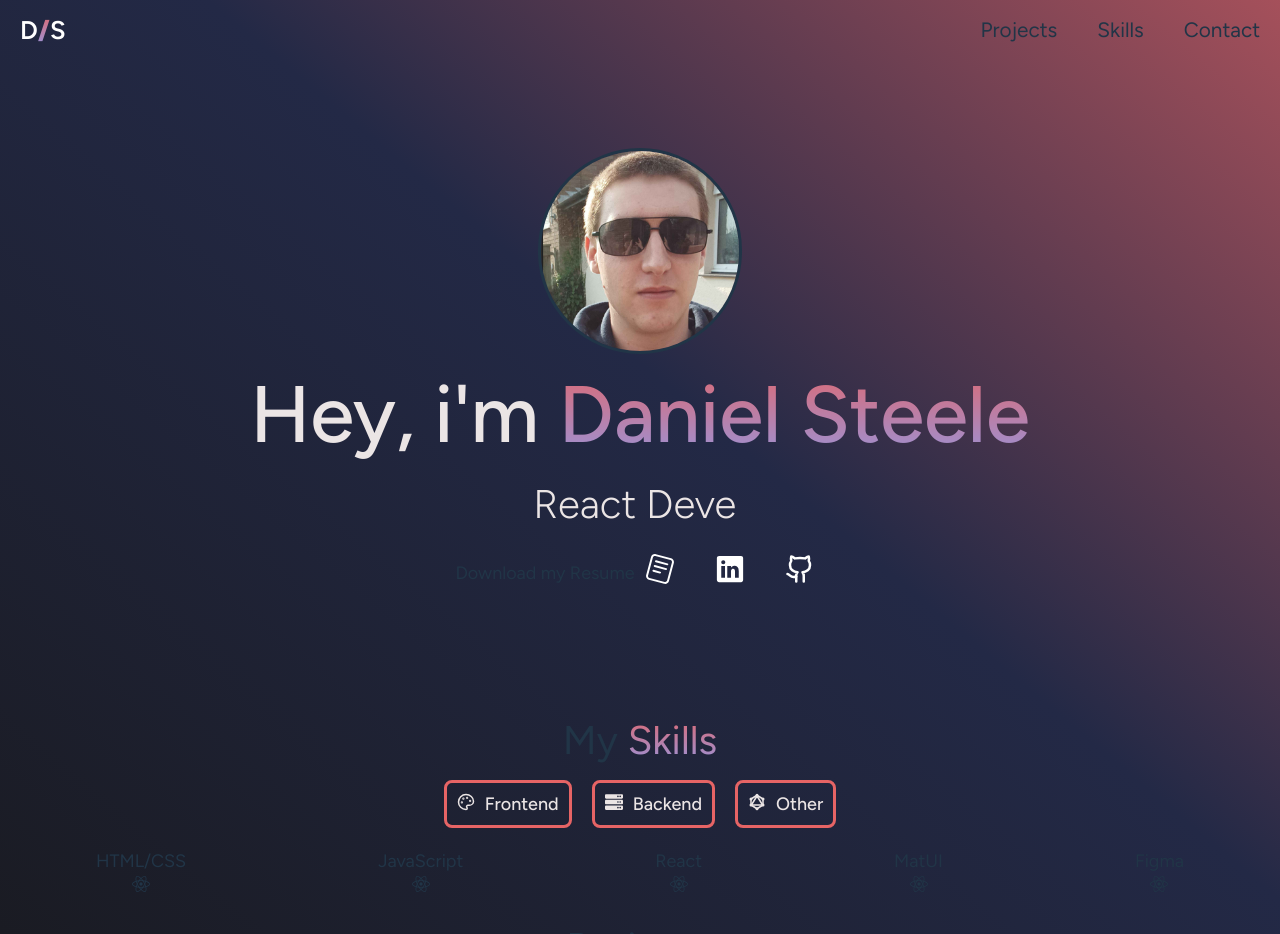
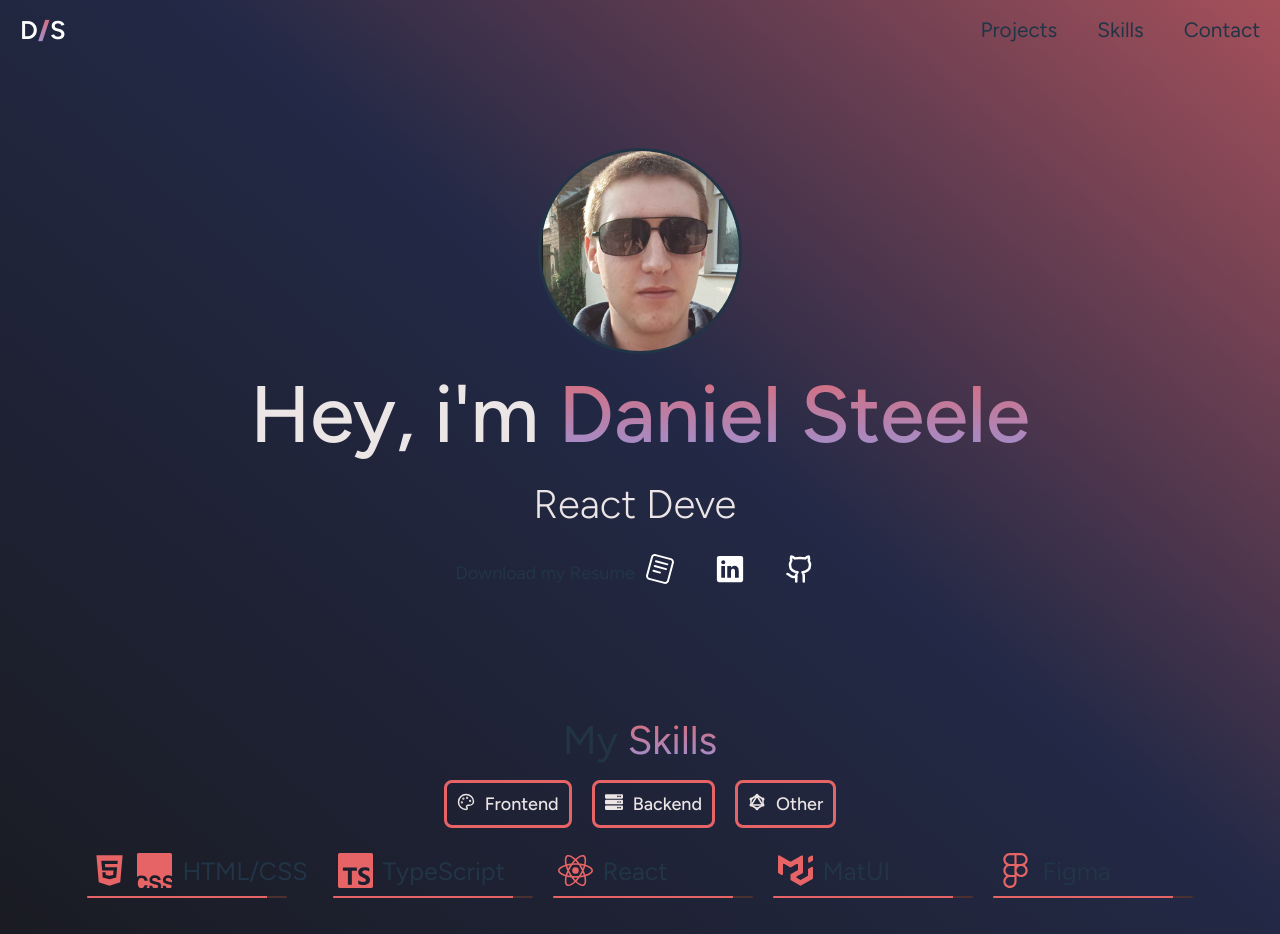
Before and after one commit to DanielSteele1/Portfolio-V2, a React (Vite) app: page / in a window 1280 px wide. Shown: the top 934 px of the page. Built offline with nearby package versions, Linux system fonts and the light colour scheme.

Commit message:
Added a cool animation for the progressbars + styling changes

```diff
--- a/src/App.css
+++ b/src/App.css
@@ -285,19 +285,50 @@ body {
 
 }
 
+.skill-item {
+
+  margin: 0 auto;
+  display: flex;
+  flex-direction: column;
+  justify-content: center;
+  align-items: flex-start;
+  font-size: 25px;
+  height: 50px;
+  border-radius: 10px;
+  padding: 10px;
+
+}
+
+.skill-sub-item {
+  display:flex;
+  padding: 5px;
+}
+
+
 .Frontend-skills, .Backend-skills, .Other {
   display: flex;
   flex-direction: row;
   justify-content: center;
+  margin: 0 auto;
   align-items: center;
-  width: 100%;
+  width: 80%;
 }
 
-.skill-item {
+.progress-bar {
+  width: 200px;
+  height: 10px !important;
+  border-radius: 50px;
+  background-color:#4b3030 !important;
+}
+
+.css-l16vtb-MuiLinearProgress-bar1 {
+  background-color:#e66465 !important;
+}
+
+.skill-icon {
+
   display:flex;
-  align-items: center;
-  justify-content: center;
-  flex-direction: column;
-  margin: 0 auto;
-  padding: 10px;
+  color:#e66465;
+  font-size: 35px;
+  margin-right:10px;
 }
--- a/src/Skills.tsx
+++ b/src/Skills.tsx
@@ -1,16 +1,41 @@
-import React, { useState } from "react";
+import React, { useState, useEffect } from "react";
 import { SiReact } from "react-icons/si";
 import { LuPalette } from "react-icons/lu";
 import { FaServer } from "react-icons/fa";
 import { TbBrandGraphql } from "react-icons/tb";
-import LinearProgress from '@mui/material/LinearProgress';
+import { LinearProgress } from '@mui/material';
+import { FaGitAlt } from "react-icons/fa6";
+import { SiTypescript } from "react-icons/si";
+import { SiMongodb } from "react-icons/si";
+import { FaHtml5 } from "react-icons/fa";
+import { SiCsswizardry } from "react-icons/si";
+import { FaFigma } from "react-icons/fa";
+import { FaNodeJs } from "react-icons/fa";
+import { SiMui } from "react-icons/si";
 
 function Skills() {
 
     const [active, setActive] = useState(0);
     //diff pages
     const SkillSection = ["Frontend", "Backend", "Other"];
-    const icons = [<LuPalette style={{marginRight: '10px'}} />, <FaServer style={{marginRight: '10px'}} />, < TbBrandGraphql style={{marginRight: '10px',}}/>]
+    const icons = [<LuPalette style={{ marginRight: '10px' }} />, <FaServer style={{ marginRight: '10px' }} />, < TbBrandGraphql style={{ marginRight: '10px', verticalAlign: 'center' }} />]
+
+    // function to animate the progressbars
+    // - basically just stalls the fill up animation to make it slower, giving the illusion of animation.
+    function AnimateProgressbar({ value, ...props }: {value: number}) {
+        const [animate, setAnimate] = useState(0);
+
+        useEffect(() => {
+
+            if (animate < value) {
+
+                const timer = setTimeout(() => setAnimate(animate + 2), 10);
+                return () => clearTimeout(timer);
+            }
+
+        }, [animate, value]);
+        return <LinearProgress variant="determinate" value={animate} {...props} />
+    }
 
     return (
 
@@ -40,33 +65,44 @@ function Skills() {
                     <div className="Frontend-skills">
 
                         <div className="skill-item">
+                            <div className="skill-sub-item">
+                                <FaHtml5 className="skill-icon"/>
+                                <SiCsswizardry className="skill-icon"/>
                                 <span className="skills-title"> HTML/CSS </span>
-                            <SiReact />
-                            <LinearProgress variant="determinate" value={90} className="progress-bar" />
+                            </div>
+                            <AnimateProgressbar value={90} className="progress-bar" />
                         </div>
 
                         <div className="skill-item">
-                            <span className="skills-title"> JavaScript </span>
-                            <SiReact />
-                            <LinearProgress variant="determinate" value={90} className="progress-bar" />
+                            <div className="skill-sub-item">
+                                <SiTypescript className="skill-icon"/>
+                                <span className="skills-title"> TypeScript </span>
+                            </div>
+                            <AnimateProgressbar value={90} className="progress-bar" />
                         </div>
 
                         <div className="skill-item">
+                            <div className="skill-sub-item">
+                                <SiReact className="skill-icon"/>
                                 <span className="skills-title"> React </span>
-                            <SiReact />
-                            <LinearProgress variant="determinate" value={90} className="progress-bar" />
+                            </div>
+                            <AnimateProgressbar  value={90} className="progress-bar" />
                         </div>
 
                         <div className="skill-item">
+                            <div className="skill-sub-item">
+                                <SiMui className="skill-icon"/>
                                 <span className="skills-title"> MatUI </span>
-                            <SiReact />
-                            <LinearProgress variant="determinate" value={90} className="progress-bar" />
+                            </div>
+                            <AnimateProgressbar value={90} className="progress-bar" />
                         </div>
 
                         <div className="skill-item">
+                            <div className="skill-sub-item">
+                                <FaFigma className="skill-icon"/>
                                 <span className="skills-title"> Figma </span>
-                            <SiReact />
-                            <LinearProgress variant="determinate" value={90} className="progress-bar" />
+                            </div>
+                            <AnimateProgressbar value={90} className="progress-bar" />
                         </div>
 
                     </div>
@@ -76,18 +112,20 @@ function Skills() {
                     <div className="Backend-skills">
 
                         <div className="skill-item">
+                            <div className="skill-sub-item">
+                                <SiMongodb className="skill-icon"/>
                                 <span className="skills-title"> MongoDB </span>
-                            <SiReact />
-                            <LinearProgress variant="determinate" value={90} className="progress-bar" />
+                            </div>
+                            <AnimateProgressbar value={90} className="progress-bar" />
                         </div>
 
                         <div className="skill-item">
+                            <div className="skill-sub-item">
+                                <FaNodeJs className="skill-icon"/>
                                 <span className="skills-title"> NodeJS </span>
-                            <SiReact />
-                            <LinearProgress variant="determinate" value={90} className="progress-bar" />
                             </div>
-
-
+                            <AnimateProgressbar value={90} className="progress-bar" />
+                        </div>
 
                     </div>
                 }
@@ -96,22 +134,28 @@ function Skills() {
                     <div className="Other">
 
                         <div className="skill-item">
-                            <span className="skills-title"> REST API & GraphQL </span>
-                            <SiReact />
-                            <LinearProgress variant="determinate" value={90} className="progress-bar" />
+                            <div className="skill-sub-item">
+                                <SiReact className="skill-icon"/>
+                                <span className="skills-title"> REST API </span>
+                            </div>
+                            <AnimateProgressbar value={90} className="progress-bar" />
                         </div>
 
                         <div className="skill-item">
+                            <div className="skill-sub-item">
+                                <FaGitAlt className="skill-icon"/>
                                 <span className="skills-title"> Git </span>
-                            <SiReact />
-                            <LinearProgress variant="determinate" value={90} className="progress-bar" />
+                            </div>
+                            <AnimateProgressbar value={90} className="progress-bar" />
 
                         </div>
 
                         <div className="skill-item">
-                            <span className="skills-title"> REST API & GraphQL </span>
-                            <SiReact />
-                            <LinearProgress variant="determinate" value={90} className="progress-bar" />
+                            <div className="skill-sub-item">
+                               <TbBrandGraphql className="skill-icon"/>
+                                <span className="skills-title"> GraphQL </span>
+                            </div>
+                            <AnimateProgressbar value={90} className="progress-bar" />
                         </div>
 
                     </div>
```
Lines whose indentation alone changed are shown as unchanged.
